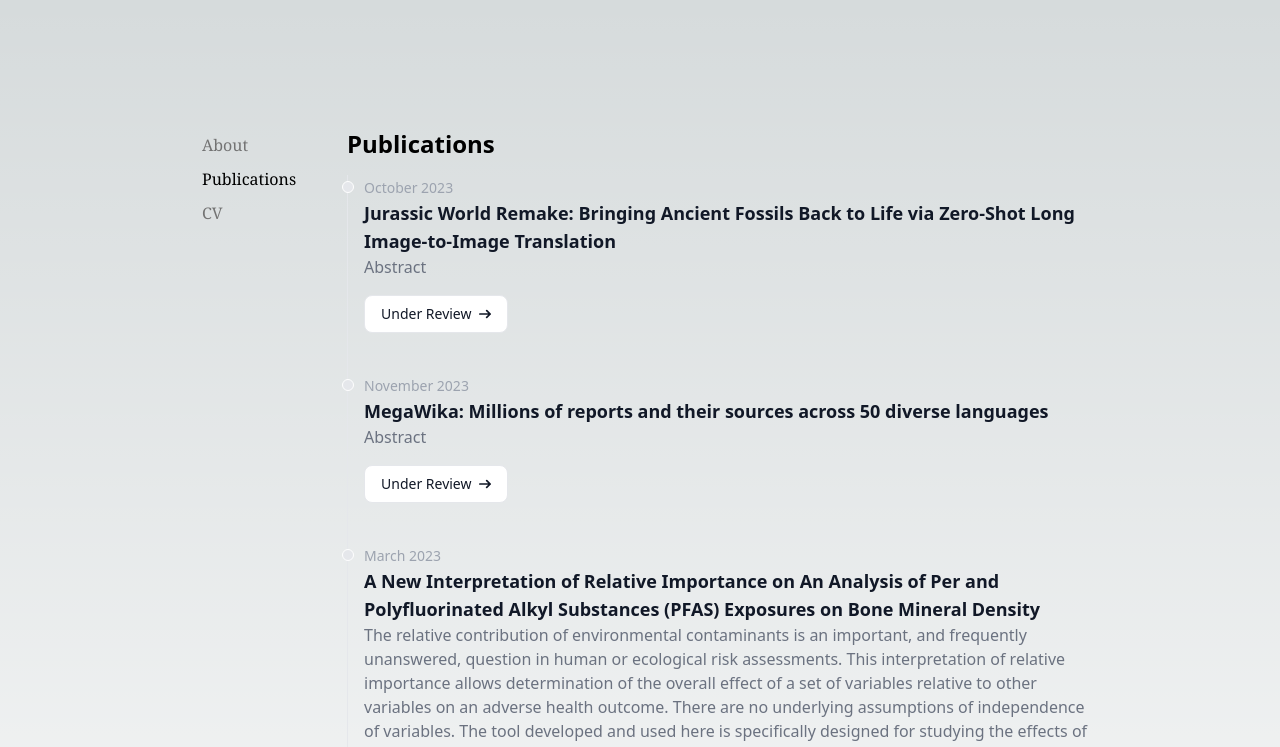
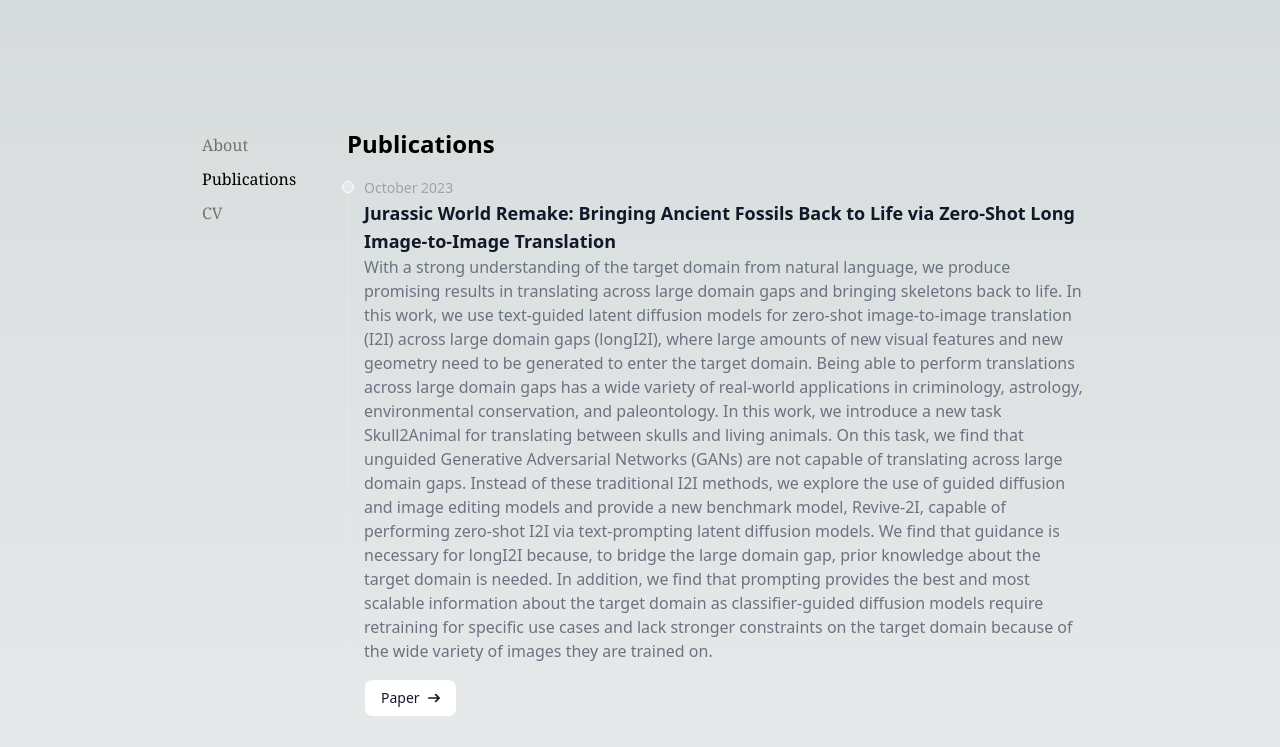
Before and after one commit to alexmartin1722/alexmartin1722.github.io, a Next.js app: page /publications in a window 1280 px wide. Shown: the top 747 px of the page. Built offline with nearby package versions, Linux system fonts and the light colour scheme.

Commit message:
added accepted papers!

```diff
--- a/src/app/publications/page.tsx
+++ b/src/app/publications/page.tsx
@@ -13,13 +13,17 @@ export default function Publications() {
             Zero-Shot Long Image-to-Image Translation
           </h3>
           <p className="mb-4 text-base font-normal text-gray-500 dark:text-gray-400">
-            Abstract
+            With a strong understanding of the target domain from natural language, we produce promising results in translating across large domain gaps and bringing skeletons back to life.
+            In this work, we use text-guided latent diffusion models for zero-shot image-to-image translation (I2I) across large domain gaps (longI2I), where large amounts of new visual features and new geometry need to be generated to enter the target domain.
+            Being able to perform translations across large domain gaps has a wide variety of real-world applications in criminology, astrology, environmental conservation, and paleontology. In this work, we introduce a new task Skull2Animal for translating between skulls and living animals.
+            On this task, we find that unguided Generative Adversarial Networks (GANs) are not capable of translating across large domain gaps. Instead of these traditional I2I methods, we explore the use of guided diffusion and image editing models and provide a new benchmark model, Revive-2I, capable of performing zero-shot I2I via text-prompting latent diffusion models.
+            We find that guidance is necessary for longI2I because, to bridge the large domain gap, prior knowledge about the target domain is needed. In addition, we find that prompting provides the best and most scalable information about the target domain as classifier-guided diffusion models require retraining for specific use cases and lack stronger constraints on the target domain because of the wide variety of images they are trained on.
           </p>
           <a
             href="#"
             className="inline-flex items-center px-4 py-2 text-sm font-medium text-gray-900 bg-white border border-gray-200 rounded-lg hover:bg-gray-100 hover:text-blue-700 focus:z-10 focus:ring-4 focus:outline-none focus:ring-gray-200 focus:text-blue-700 dark:bg-gray-800 dark:text-gray-400 dark:border-gray-600 dark:hover:text-white dark:hover:bg-gray-700 dark:focus:ring-gray-700"
           >
-            Under Review
+            Paper
             <svg
               className="w-3 h-3 ml-2"
               aria-hidden="true"
@@ -46,13 +50,17 @@ export default function Publications() {
             MegaWika: Millions of reports and their sources across 50 diverse languages
           </h3>
           <p className="mb-4 text-base font-normal text-gray-500 dark:text-gray-400">
-            Abstract
+            To foster the development of new models for collaborative AI-assisted report generation, we introduce MegaWika, consisting of 13 million Wikipedia articles in 50 diverse languages, along with their 71 million referenced source materials.
+            We process this dataset for a myriad of applications, going beyond the initial Wikipedia citation extraction and web scraping of content, including translating non-English articles for cross-lingual applications and providing FrameNet parses for automated semantic analysis.
+            MegaWika is the largest resource for sentence-level report generation and the only report generation dataset that is multilingual. We manually analyze the quality of this resource through a semantically stratified sample.
+            Finally, we provide baseline results and trained models for crucial steps in automated report generation: cross-lingual question answering and citation retrieval.
           </p>
           <a
-            href="#"
+            href="https://arxiv.org/abs/2307.07049"
+            target="_blank"
             className="inline-flex items-center px-4 py-2 text-sm font-medium text-gray-900 bg-white border border-gray-200 rounded-lg hover:bg-gray-100 hover:text-blue-700 focus:z-10 focus:ring-4 focus:outline-none focus:ring-gray-200 focus:text-blue-700 dark:bg-gray-800 dark:text-gray-400 dark:border-gray-600 dark:hover:text-white dark:hover:bg-gray-700 dark:focus:ring-gray-700"
           >
-            Under Review
+            Paper
             <svg
               className="w-3 h-3 ml-2"
               aria-hidden="true"
```
